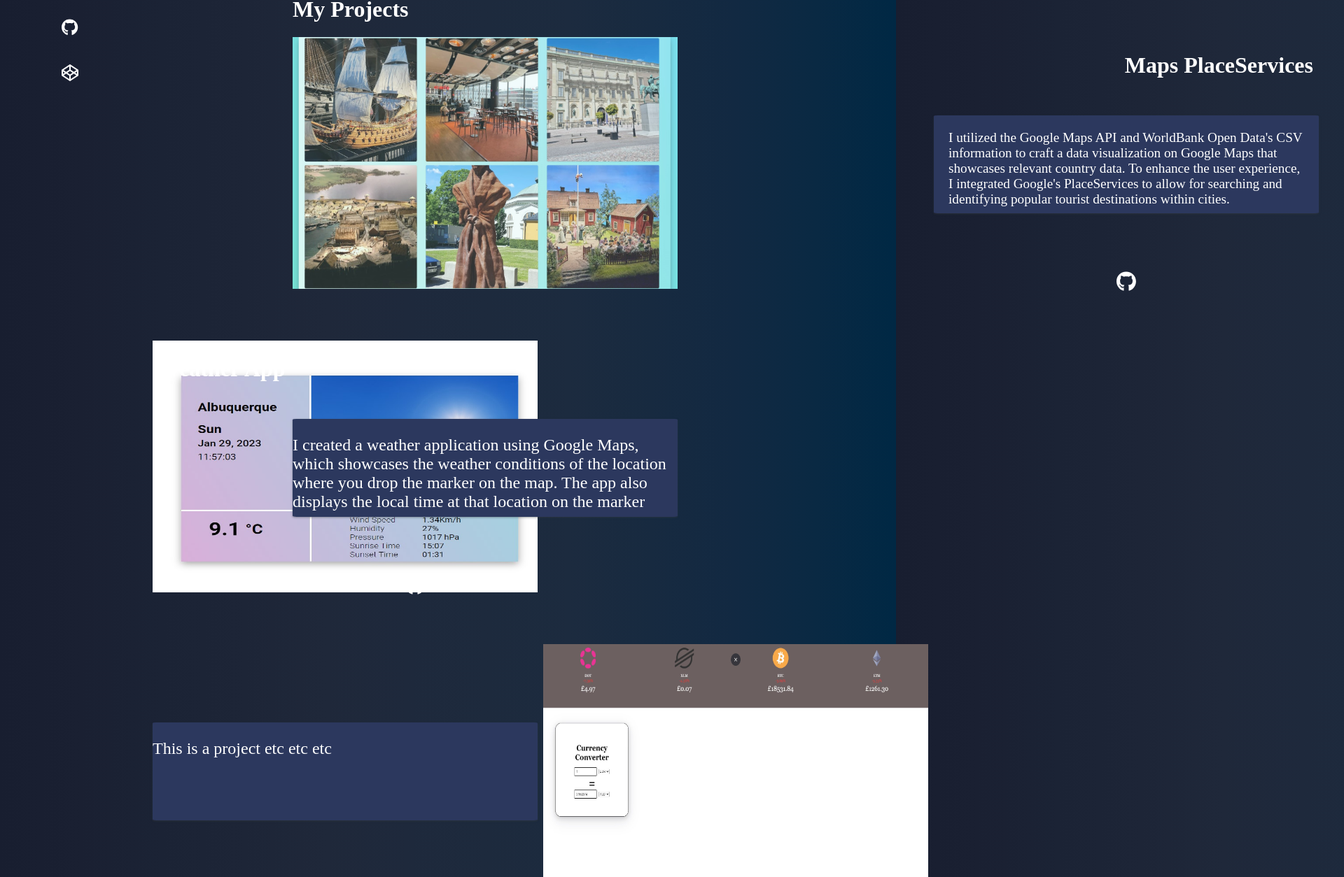
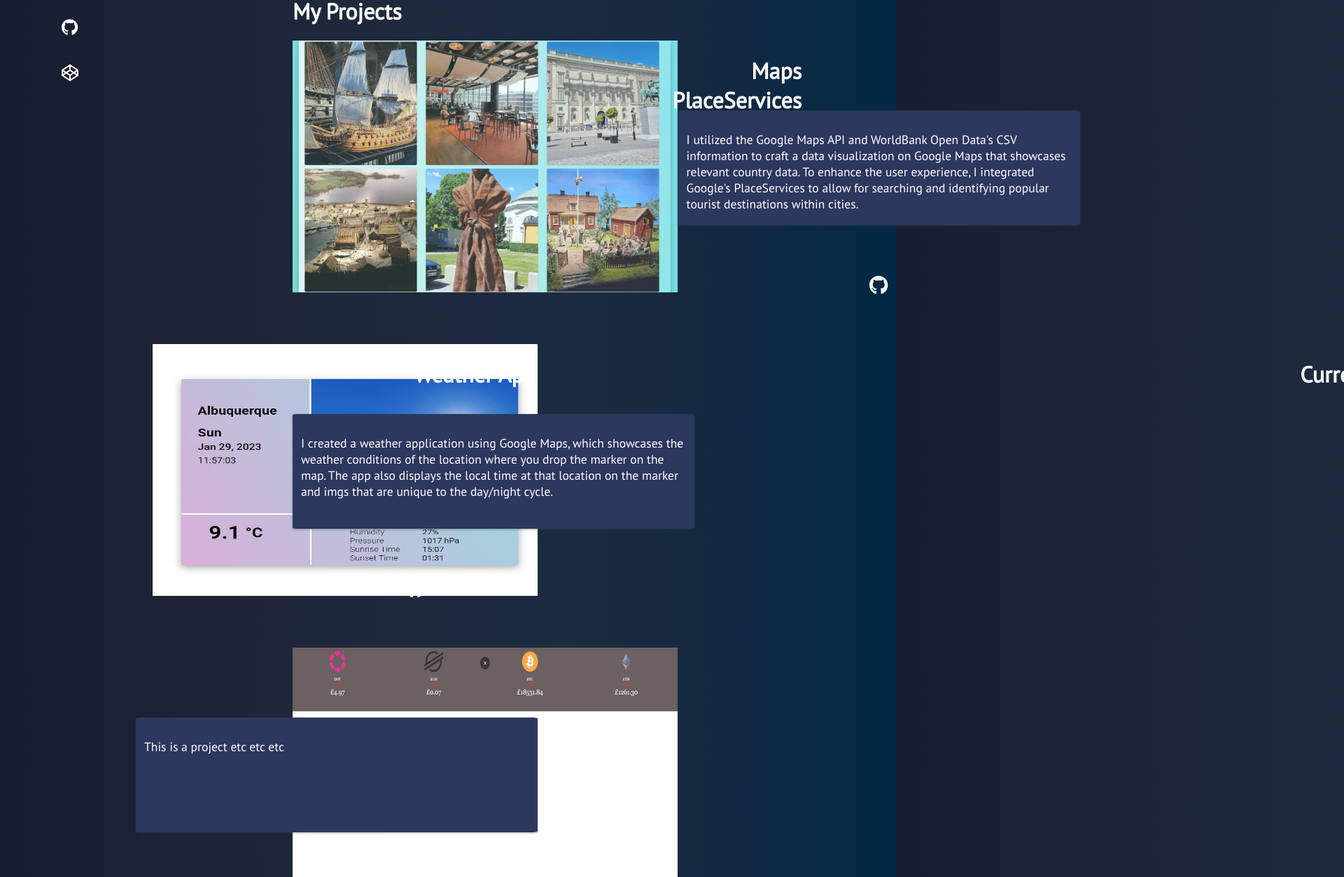
Before and after one commit to marlybone/Portfolio, a React (Vite) app: page / in a window 1280 px wide. Shown: the part 663-1917 px from the top of the page at 70% size, 1920 px wide, since content can reach past the window. Built offline with nearby package versions, Linux system fonts and the light colour scheme.

Commit message:
change font and some sizing of project boxes.

```diff
--- a/src/App.css
+++ b/src/App.css
@@ -1,5 +1,7 @@
+@import url('https://fonts.googleapis.com/css2?family=PT+Sans&display=swap');
 :root {
 background-image: linear-gradient(to left, #002844, #0a2943, #122942, #172a40, #1c2b3f, #1d2a3d, #1e293c, #1f283a, #1d2537, #1b2335, #1a2032, #181e30);
+font-family: 'PT Sans', sans-serif;
 }
 
 main {
@@ -15,6 +17,8 @@ main {
   right: 0;
   width: 100%;
   z-index: 1;
+  overflow: hidden;
+
 }
 
 .nav-items {
@@ -188,18 +192,13 @@ main {
   height: 140px;
   width: 550px;
   color: white;
-  font-size: 1.5em;
+  font-size: 1.1em;
   grid-row: 1;
   grid-column: 3;
   justify-self: end;
   align-self: center;
-
-}
-
-.text-col-span-two > p {
-  font-size: 0.8em;
-  padding: 10px;
-  margin: 2%;
+  font-family: 'PT Sans', sans-serif;
+  padding: 12px;
 }
 
 .image-two-col-span-two {
@@ -220,15 +219,17 @@ main {
   height: 140px;
   width: 550px;
   color: white;
-  font-size: 1.5em;
+  font-size: 1.1em;
   align-self: center;
   justify-self: start;
   grid-row: 2;
   grid-column: 1;
+  font-family: 'PT Sans', sans-serif;
+  padding: 12px;
 }
 .image-three-col-span-two {
   grid-row-start: 3;
-  grid-column; 1;
+  grid-column: 1;
 }
 
 .image-three-col-span-two > img {
@@ -243,11 +244,13 @@ main {
   height: 140px;
   width: 550px;
   color: white;
-  font-size: 1.5em;
+  font-size: 1.1em;
   align-self: center;
   grid-row: 3;
   grid-column: -2;
   justify-self: end;
+  font-family: 'PT Sans', sans-serif;
+  padding: 12px
 }
 
 .github-project-one {
@@ -273,5 +276,5 @@ main {
 
 .github-code {
   color: white;
-  font-size: 1.8em;
+  font-size: 1.7em;
 }
--- a/src/Components/Projects.jsx
+++ b/src/Components/Projects.jsx
@@ -42,7 +42,7 @@ const Projects = () => {
         </a>
         <div className='text-two-col-span-two'>
          <p>
-          I created a weather application using Google Maps, which showcases the weather conditions of the location where you drop the marker on the map. The app also displays the local time at that location on the marker
+          I created a weather application using Google Maps, which showcases the weather conditions of the location where you drop the marker on the map. The app also displays the local time at that location on the marker and imgs that are unique to the day/night cycle.
         </p>
         </div>
         <div className='image-three-col-span-two'><img src="src/img/currcon01.jpg"/></div>
```
Also changed, not shown: src/Components/Navbar.jsx (+4 -3 lines).
